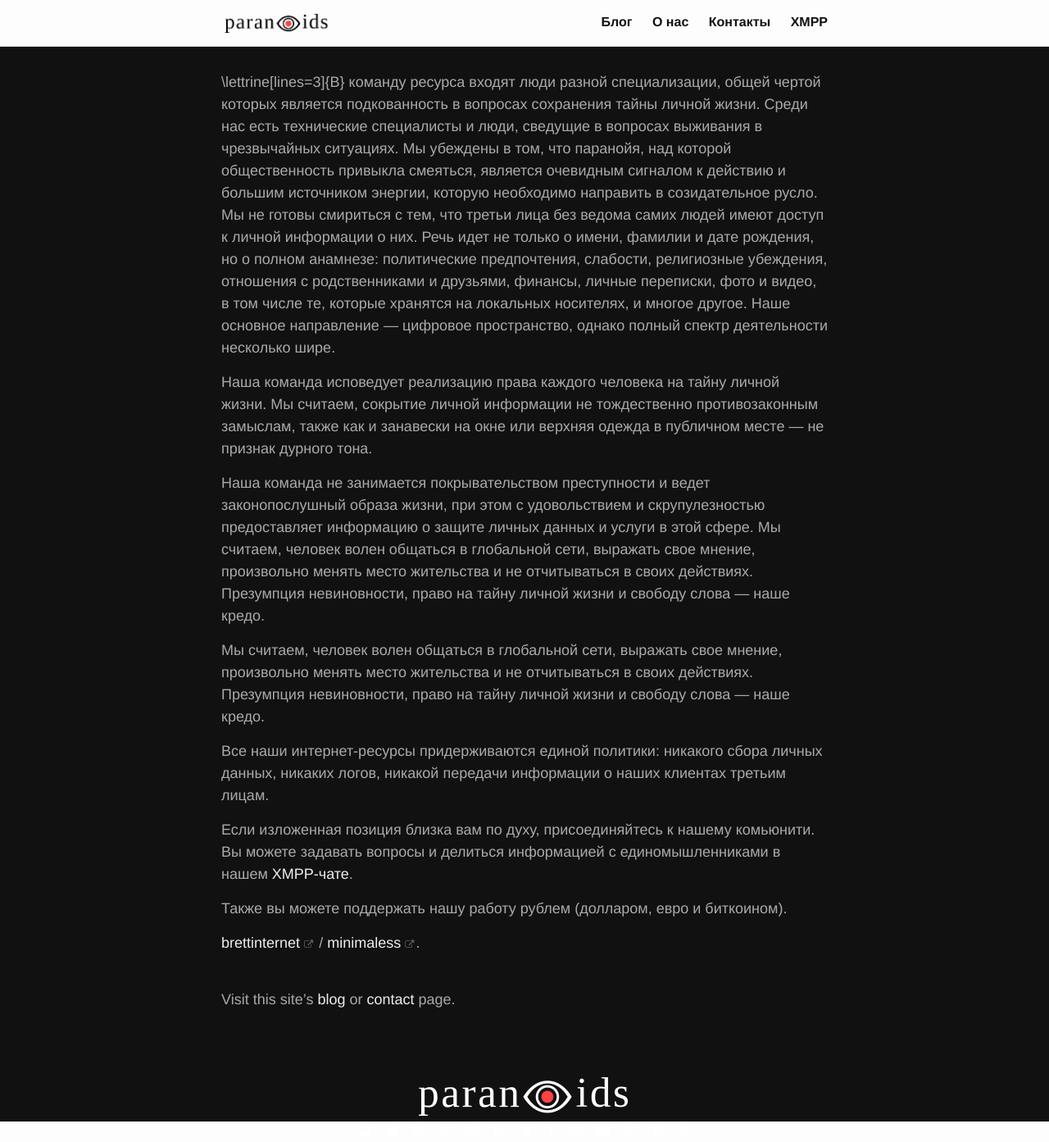
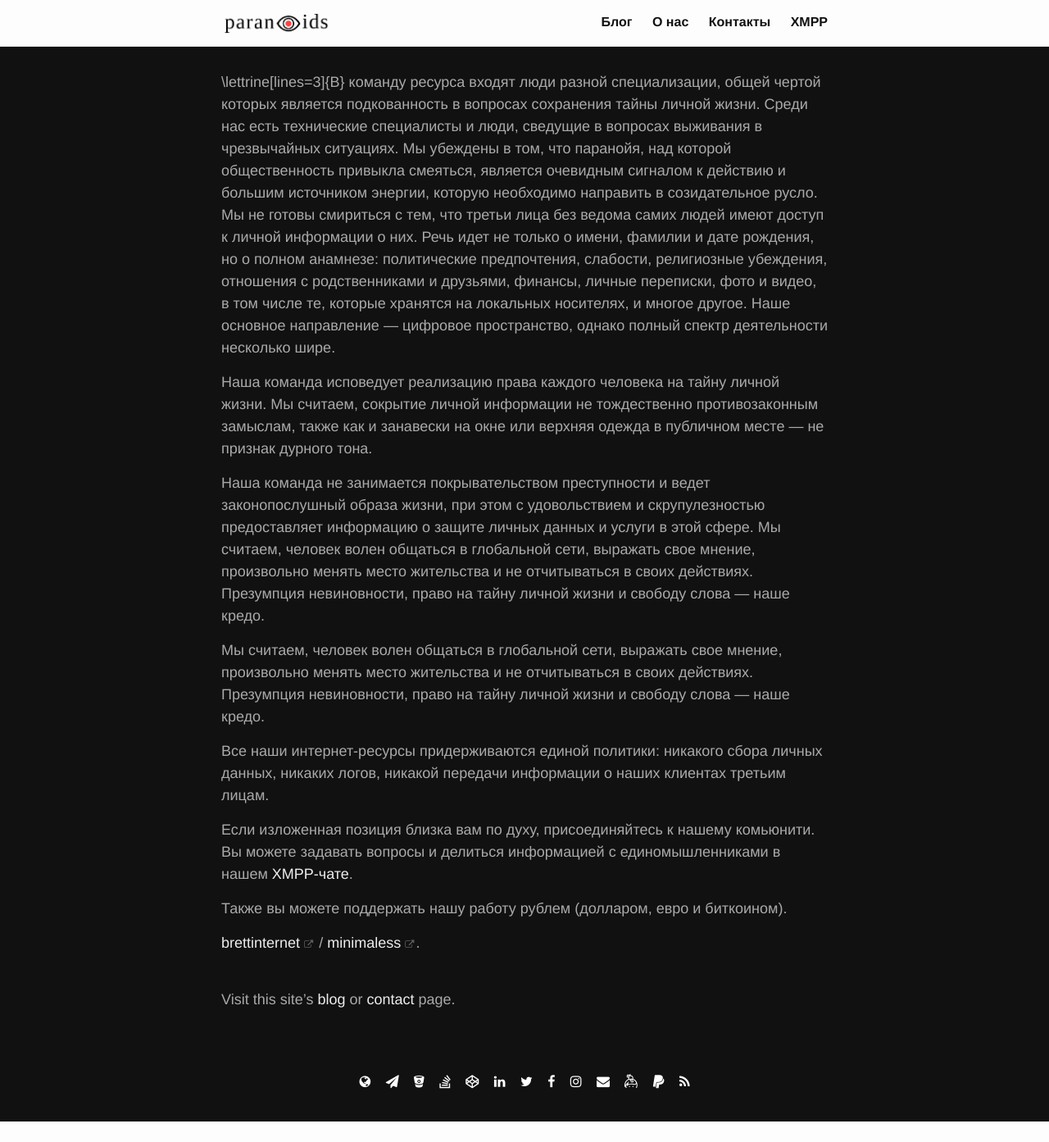
Before and after one commit to 2b7E1n6D0e5R7/2b7E1n6D0e5R7.github.io, a Jekyll site: the page built from _pages/about.md, in a window 1280 px wide. Shown: the whole page at 82% size. Built offline with Jekyll 4.4.1, drawn with Linux system fonts in a browser that asks for light colours; after the commit the page ends 1368 px from its top, so only the background shows below that.

Commit message:
Update footer.html

```diff
--- a/_includes/footer.html
+++ b/_includes/footer.html
@@ -1,8 +1,8 @@
 <footer class="site-footer">
   <div class="wrapper">
-    {% if page.layout == 'about' %}
+    {% if page.layout == 'contacts' %}
 
-      <a href="https://paranoids.info/" target="_blank"><img src="/images/logo_white.png" alt="Логотип Paranoids.info"/></a>
+      <a href="https://paranoids.info/" target="_blank">Paranoids.info</a>
             {% include contact-icons.html %}
 
     {% else %}
```
